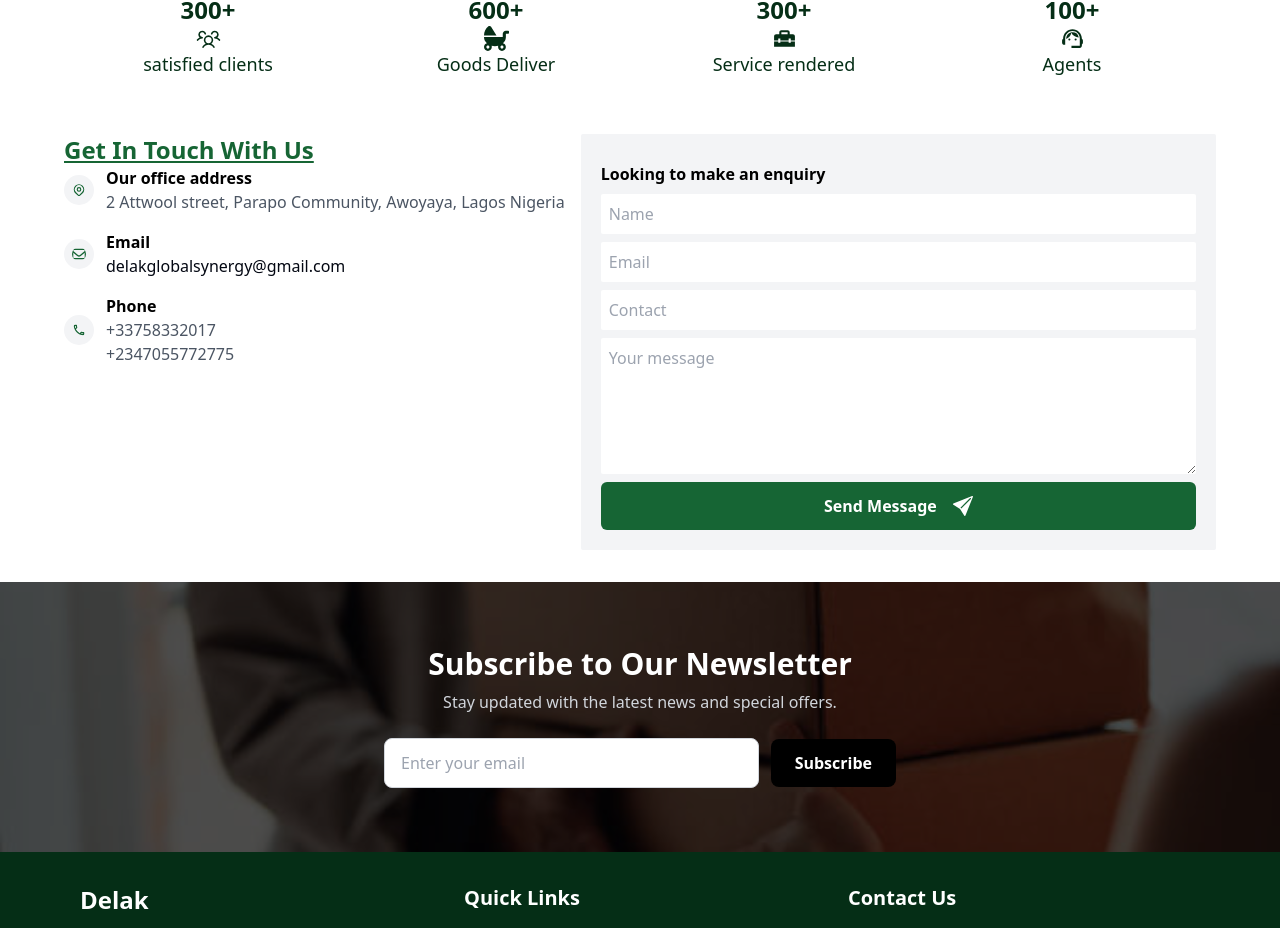
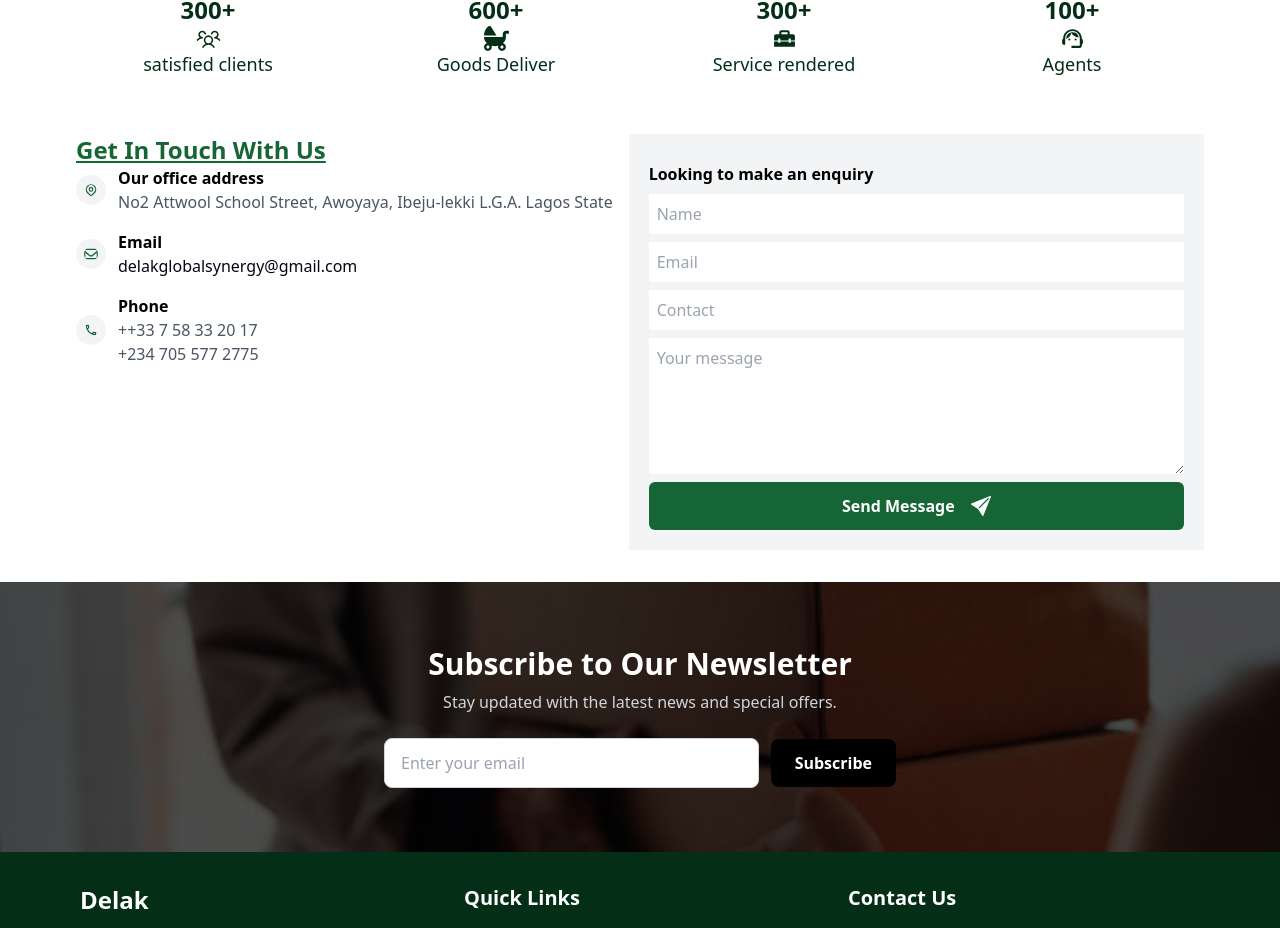
Before and after one commit to Opeyemi-2018/logistic, a Next.js app: page /page/ourservice in a window 1280 px wide. Shown: the part 1738-2666 px from the top of the page. Built offline with nearby package versions, Linux system fonts and the light colour scheme.

Commit message:
new changes

```diff
--- a/app/components/Contact.jsx
+++ b/app/components/Contact.jsx
@@ -41,7 +41,7 @@ const Contact = () => {
   };
 
   return (
-    <div className="max-w-6xl mx-auto flex md:flex-row flex-col gap-4 my-8">
+    <div className="max-w-6xl mx-auto flex md:flex-row px-3 flex-col gap-4 my-8">
       <div className="md:px-0 px-3">
         <h1 className="sm:text-2xl text-1xl font-bold underline text-green-800 capitalize">
           get in touch with us
@@ -51,7 +51,7 @@ const Contact = () => {
           <HiOutlineLocationMarker size={30} className="text-green-800 bg-gray-100 p-2 rounded-full" />
           <div>
             <h1 className="font-semibold ">Our office address</h1>
-            <p className="text-gray-600">2 Attwool street, Parapo Community, Awoyaya, Lagos Nigeria</p>
+            <p className="text-gray-600">No2 Attwool School Street, Awoyaya, Ibeju-lekki L.G.A. Lagos State</p>
           </div>
         </div>
         <div className="flex items-center gap-3 my-4">
@@ -65,8 +65,8 @@ const Contact = () => {
           <MdOutlineLocalPhone size={30} className="text-green-800 bg-gray-100 p-2 rounded-full" />
           <div>
             <h1 className="font-semibold ">Phone</h1>
-            <p className="text-gray-600">+33758332017</p>
-            <p className="text-gray-600">+2347055772775</p>
+            <p className="text-gray-600">++33 7 58 33 20 17</p>
+            <p className="text-gray-600">+234 705 577 2775</p>
           </div>
         </div>
       </div>
```
